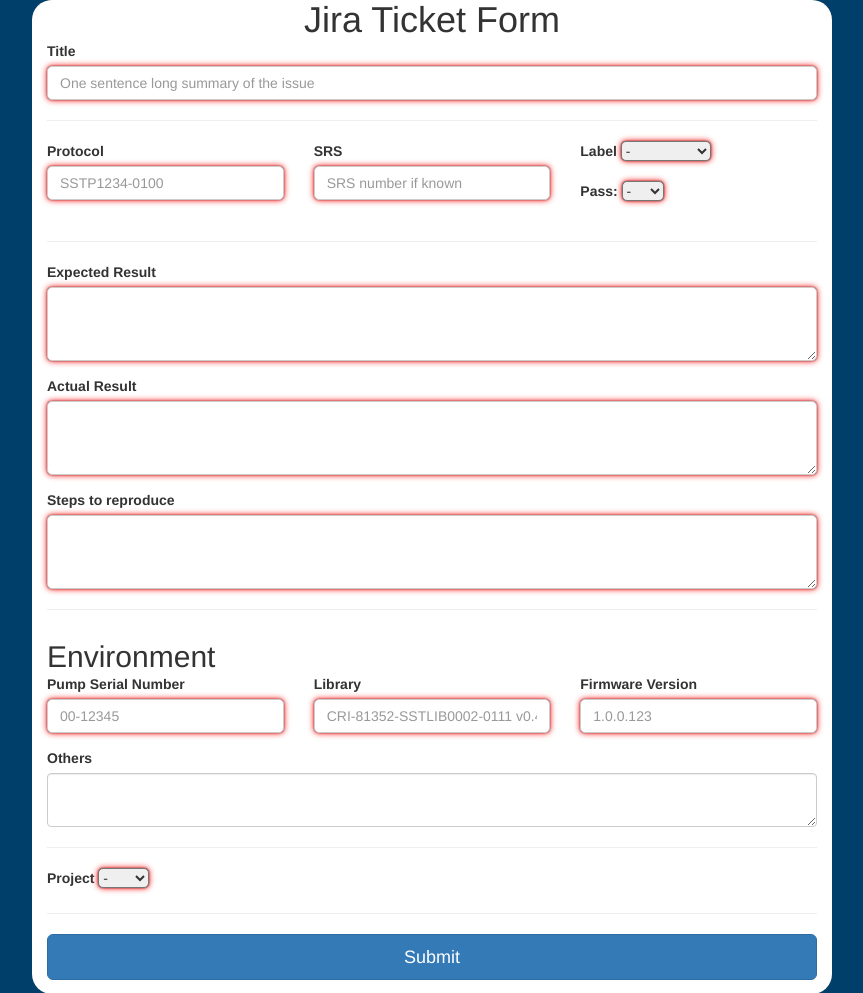
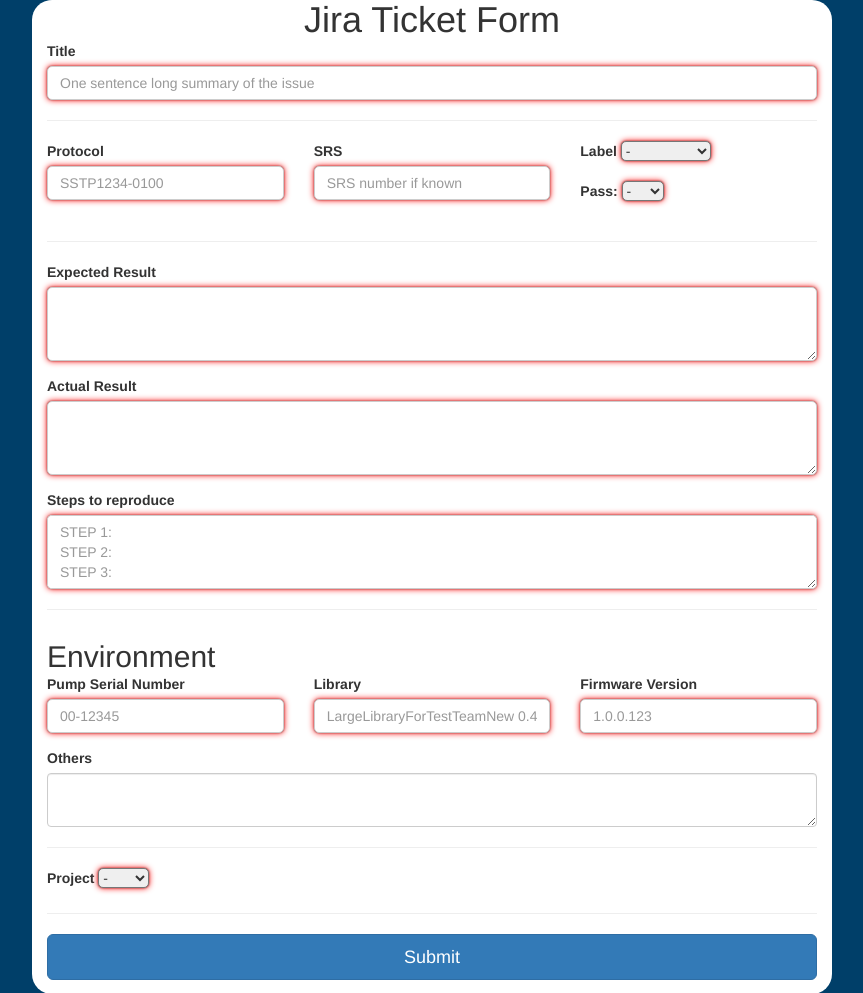
Before and after one commit to nguye205/Smiths-Jira-Ticket-Tool, a Flask app: page / in a window 1280 px wide. Shown: the part 70-1063 px from the top of the page, without its empty margins (208-1071 px from the left). Run offline with Flask 2, Linux system fonts and the light colour scheme; some libraries are stand-ins or nearby versions.

Commit message:
refined a little

```diff
--- a/app.py
+++ b/app.py
@@ -32,8 +32,8 @@ class TicketForm(FlaskForm):
     project = SelectField('Project', choices=[('','-'), ('SAN','SAN')], validators=[InputRequired()])
 
 def submitBugTicket(ticketForm):
-    user = 'colin.ducklow@smiths-medical.com' #update string to your own email address
-    apikey = '<APIKEY>' #update string to your JIRA API key. ex.) egkKeNabcdefglgLuDi95A7
+    user = 'khai.nguyen@smiths-medical.com'
+    apikey = 'q7VDGp8svDzQqg5hUeXS1862'
 
     Summary = ticketForm.title.data
     SSTP = ticketForm.protocol.data
@@ -53,19 +53,13 @@ def submitBugTicket(ticketForm):
     StepsToReproduce = "*Steps to reproduce:* \n" + stepsToReproduce
     IssueDescription = "*Issue:* " + Summary
     Requirement = "*Requirement:* " + SRS
-    TestProcedure = "*Test Procedure:* CRI-81352-"+ SSTP
+    TestProcedure = "*Test Procedure:* "+ SSTP
     Expected = '*Expected Result:* ' + Expected
     Actual = '*Actual Result:* ' + Actual
 
     options = {
      'server': server
     }
-
-    print (Project)
-    print (Summary + " ( CRI-81352-" + SSTP + " " +Label+" )")
-    print (TestProcedure +"\n" +Requirement +"\n\n"+ IssueDescription +"\n\n"+ StepsToReproduce +"\n\n" + Expected +"\n\n"+ Actual + "\n\n" + Others)
-    print (Label)
-    print ("*Pump:* "+Pump+"\n*Firmware:* "+Firmware+ "\n*Library:* "+Library)
 
     try:
         jira = JIRA(options, basic_auth=(user,apikey))
@@ -86,13 +80,14 @@ def submitBugTicket(ticketForm):
         'issuetype': {
             "name": "Bug"
         },
-        'summary': Summary + " ( CRI-81352-" + SSTP + " " +Label+" )",
+        'summary': Summary + " (" + SSTP + " " +Label+")",
         'description': TestProcedure +"\n" +Requirement +"\n\n"+ IssueDescription +"\n\n"+ StepsToReproduce +"\n\n" + Expected +"\n\n"+ Actual + "\n\n" + Others,
         'labels': [Label],
         'environment': "*Pump:* "+Pump+"\n*Firmware:* "+Firmware+ "\n*Library:* "+Library,
 
     })
-    return '<h1>This is your new ticket</h1><a class="nav-link" href="/">Click here to go back</a>'
+    newTicket ="https://smithsforge.atlassian.net/projects/"+Project+"/issues/?filter=reportedbyme"
+    return '<h1>This is your new ticket: <a class="nav-link" href='+newTicket+'>NEW TICKET</a></h1><a class="nav-link" href="/">Click here to go back</a>'
 
 @app.route('/', methods=['POST','GET'])
 def index():
--- a/templates/index.html
+++ b/templates/index.html
@@ -41,7 +41,10 @@
 					{{ wtf.form_field(ticketForm.actualResult, id="actualresult", rows="3", cols="80", onchange="return FormValidation(actualresult);") }}
 				</div>
 				<div class="mb-3">
-					{{ wtf.form_field(ticketForm.stepsToReproduce, id="stepstoreproduce", rows="3", cols="80", onchange="return FormValidation(stepstoreproduce);") }}
+					{{ wtf.form_field(ticketForm.stepsToReproduce, id="stepstoreproduce", rows="3", cols="80", placeholder="STEP 1:
+STEP 2:
+STEP 3:
+					", onchange="return FormValidation(stepstoreproduce);") }}
 				</div>
 
 				<hr class="mb-4">
@@ -53,7 +56,7 @@
 						{{ wtf.form_field(ticketForm.pumpSerialNumber, id="pumpserialnumber", placeholder="00-12345", onchange="return FormValidation(pumpserialnumber);") }}
 					</div>
 					<div class="col-md-4 mb-3">
-						{{ wtf.form_field(ticketForm.library, id="library", placeholder="CRI-81352-SSTLIB0002-0111 v0.425", onchange="return FormValidation(library);") }}
+						{{ wtf.form_field(ticketForm.library, id="library", placeholder="LargeLibraryForTestTeamNew 0.425", onchange="return FormValidation(library);") }}
 					</div>
 					<div class="col-md-4 mb-3">
 						{{ wtf.form_field(ticketForm.firmwareVersion, id="firmwareversion", placeholder="1.0.0.123", onchange="return FormValidation(firmwareversion);") }}
```
Also changed, not shown: 1 other file.
